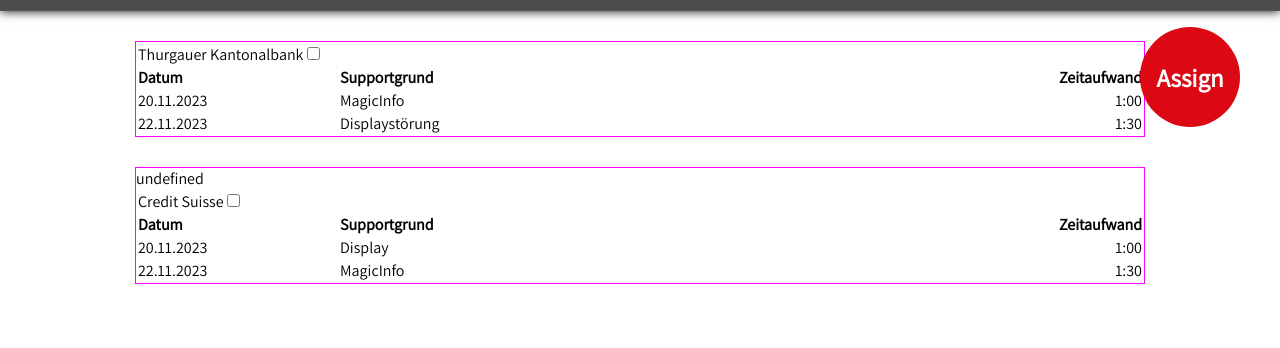
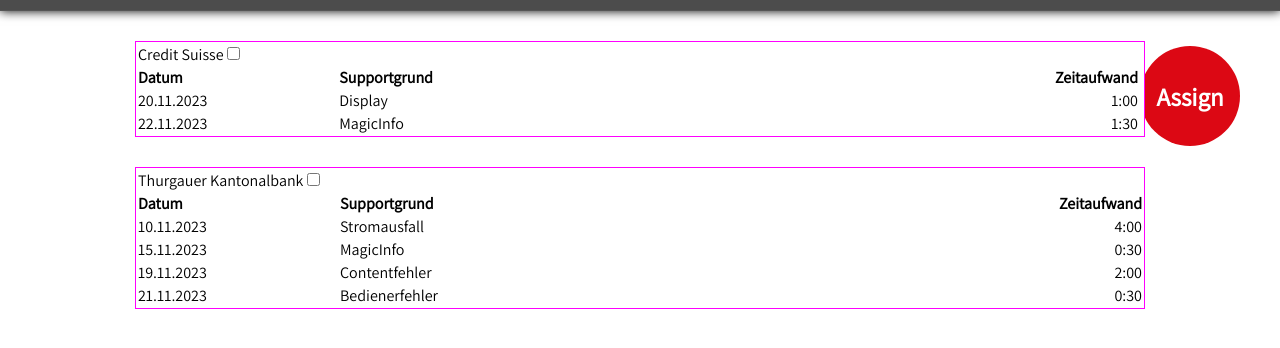
Before and after one commit to screenpro/STrackerWeb, a plain HTML site: page stracker.html in a window 1280 px wide. Both pictures are taken after a click on the button "Assign". Shown: the part 50-398 px from the top of the page. Drawn offline with Linux system fonts and the light colour scheme.

Commit message:
Logic for getting customer details expanded

```diff
--- a/screen.css
+++ b/screen.css
@@ -269,7 +269,7 @@ a
     width: 100px;
     height: 100px;
     border-radius: 50px;
-    margin: -110px 40px 0px 0px;
+    margin: 35px 40px 0px 0px;
     background-color: #DC0814;
     color: #fff;
     font-size: 25px;
--- a/script.js
+++ b/script.js
@@ -1,22 +1,20 @@
 const cTest = [];
-const Data0 = [];
-const Data1 = [];
+const cData= [];
 
 cTest.push("Credit Suisse", "Thurgauer Kantonalbank")
-Data0.push("20.11.2023 Display 1:00", "22.11.2023 MagicInfo 1:30")
-Data1.push("10.11.2023 Stromausfall 4:00", "15.11.2023 MagicInfo 0:30", "19.11.2023 Contentfehler 2:00", "21.11.2023 Bedienerfehler 0:30")
+cData.push(["20.11.2023 Display 1:00", "22.11.2023 MagicInfo 1:30"], ["10.11.2023 Stromausfall 4:00", "15.11.2023 MagicInfo 0:30", "19.11.2023 Contentfehler 2:00", "21.11.2023 Bedienerfehler 0:30"])
 
 var nameStore = {
     getName: function () {
-        return JSON.parse(localStorage.getItem("name"));
+        return JSON.parse(localStorage.getItem("user"));
     },
-    setName: function (name) {
-        localStorage.setItem("name", JSON.stringify(name));
+    setName: function (user) {
+        localStorage.setItem("user", JSON.stringify(user));
     },
 };
 
 function replace() {
-    document.getElementById("h1top").innerHTML = "Hello, " + nameStore.getName(name) + "!";
+    document.getElementById("h1top").innerHTML = "Hello, " + nameStore.getName() + "!";
 };
 
 function tableBuilder(cName) {
@@ -58,27 +56,27 @@ function endBuilder() {
     </table> \ </div>';
 }
 
-function mainBuilder() {
-    var mainString;
+function mainBuilder(customer, num) {
+    var mainString = "";
     var headString = headBuilder();
-    var detailString;
+    var detailString = "";
     var endString = endBuilder();
-    let cLength = cTest.length;
-    for (i = 0; i < cLength; i++) {
-        mainString = tableBuilder(cTest[i]);
-        let tLength = Data0.length;
+    mainString = tableBuilder(customer);
+    let tLength = num.length;
     for (a = 0; a < tLength; a++) {
-            let details = Data0[a];
+        let details = num[a];
         let values = details.split(" ");
         detailString += stringBuilder(values[0], values[1], values[2]);
     }
     return mainString + headString + detailString + endString;
 }
-}
 
 function asyncBuilder() {
+    let cLength = cTest.length;
+    for (i = 0; i < cLength; i++) {
         let cTable = document.createElement('div');
         cTable.classList.add('kunde');
-    cTable.innerHTML = mainBuilder();
+        cTable.innerHTML = mainBuilder(cTest[i], cData[i]);
         document.body.appendChild(cTable);
     }
+}
--- a/stracker.html
+++ b/stracker.html
@@ -21,7 +21,7 @@
         </div>
 
         <div id="content">
-            <div class="kunde">
+            <!--<div class="kunde">
                 <table>
                     <thead>
                         <tr>
@@ -54,7 +54,7 @@
                     </tbody>
                 </table>
             </div>
-        </div>
+        </div>-->
         <input type="button" id="assign" onclick="asyncBuilder()" value="Assign">
     </div>
 
```
Lines whose indentation alone changed are shown as unchanged.
